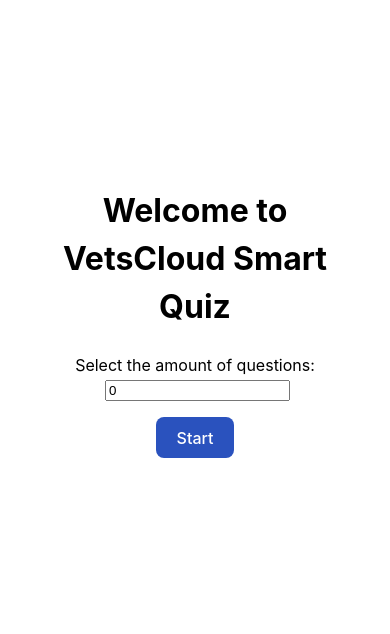
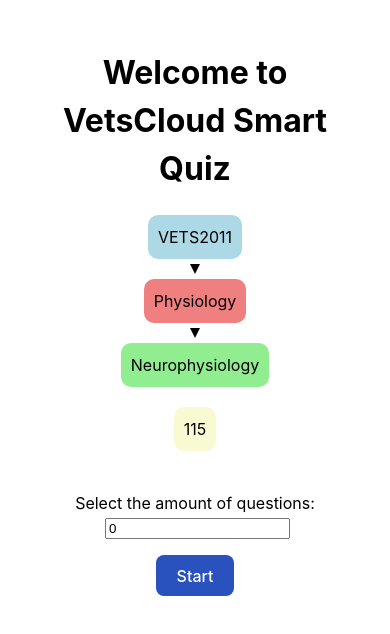
Before and after one commit to UQ-eLIPSE/crucible-components, a Vue app: page / in a window 390 px wide. Shown: the part 110-744 px from the top of the page. Built offline with nearby package versions, Linux system fonts and the light colour scheme.

Commit message:
story/VETHUB-43 (#20)
* included tags

* Fixed responsiveness

```diff
--- a/src/components/StartPage.vue
+++ b/src/components/StartPage.vue
@@ -1,6 +1,14 @@
 <template>
   <div>
     <h1>Welcome to VetsCloud Smart Quiz</h1>
+    <div class="tags-display">
+      <div class="tag-container course"><p class="tag-text">VETS2011</p></div>
+      <div class="arrow"></div>
+      <div class="tag-container subject"><p class="tag-text">Physiology</p></div>
+      <div class="arrow"></div>
+      <div class="tag-container system"><p class="tag-text">Neurophysiology</p></div>
+      <div class="tag-container questions-count"><p class="tag-text">115</p></div>
+    </div>
     <div>
       <label for="question-amount">Select the amount of questions:</label>
       <input
@@ -35,4 +43,49 @@
   color: #ffffff;
   background-color: #2a52be;
 }
+.questions-count {
+  margin: 20px;
+  background-color: lightgoldenrodyellow;
+}
+.course {
+    background-color: lightblue;
+}
+.subject {
+    background-color: lightcoral;
+}
+.system {
+    background-color: lightgreen;
+}
+.tag-container {
+    border-radius: 10px;
+    padding: 10px;
+    text-align: center;
+}
+.tag-text {
+  margin: 0px;
+}
+.tags-display {
+  display: flex;
+  align-items: center;
+  justify-content: center;
+  margin-bottom: 20px;
+}
+.arrow {
+  width: 0;
+  height: 0;
+  border-top: 5px solid transparent;
+  border-bottom: 5px solid transparent;
+  border-left: 10px solid black;
+  margin: 5px;
+}
+@media screen and (max-width: 768px) {
+  .tags-display {
+    flex-direction: column;
+    align-items: center;
+    justify-content: center;
+  }
+  .arrow {
+    transform: rotate(90deg);
+  }
+}
 </style>
```
